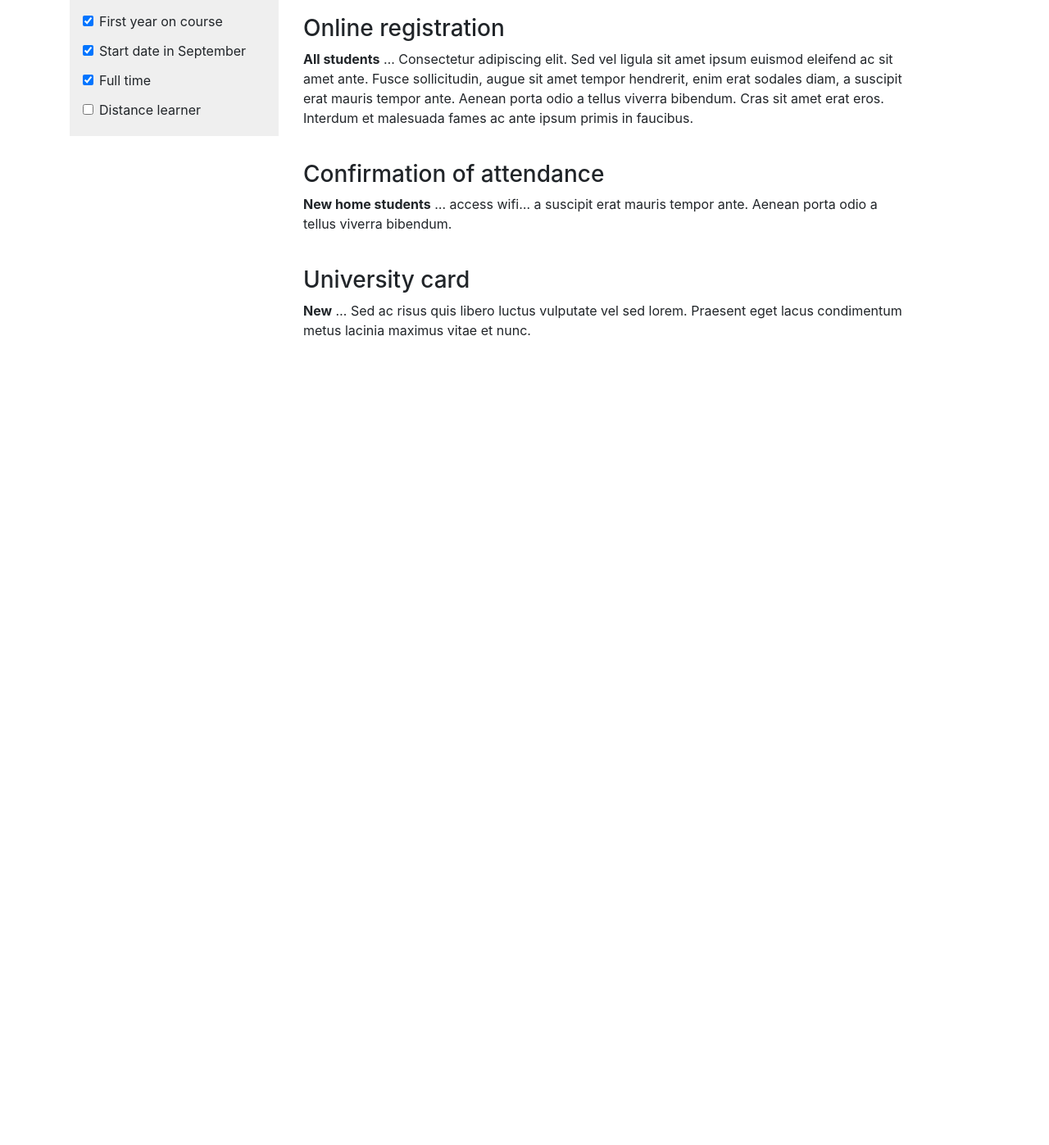
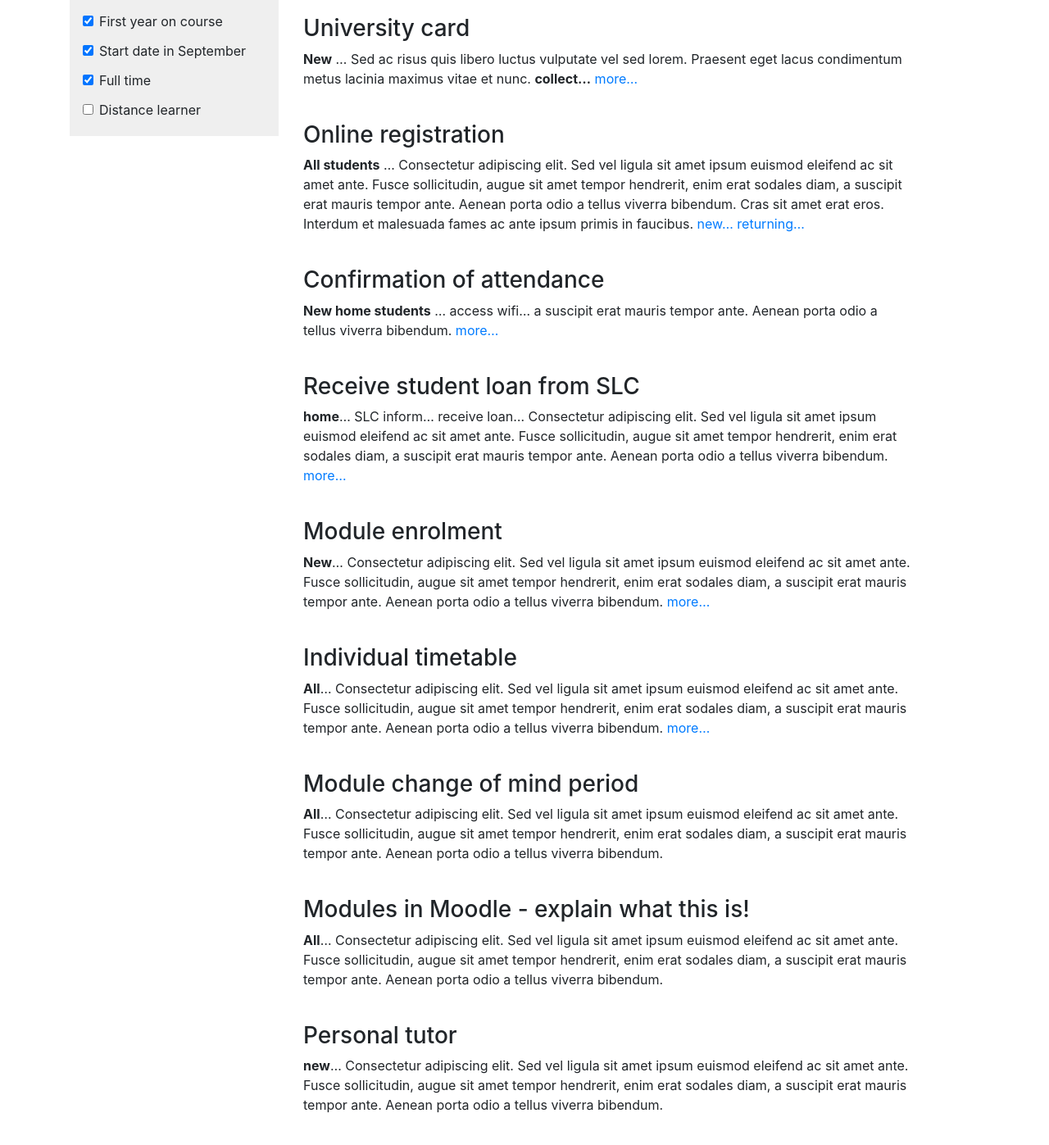
Before and after one commit to drmikeuk/eacit, a Jekyll site: the page built from sos/wizard1.md, in a window 1280 px wide and 1400 px high, scrolled down 250 px. Shown: the top 1397 px of the window at 82% size. Built offline with Jekyll 4.4.1, drawn with Linux system fonts in a browser that asks for light colours; before the commit the page ends 900 px from its top, so only the background shows below that.

Commit message:
add links

```diff
--- a/_includes/sossteps.md
+++ b/_includes/sossteps.md
@@ -20,42 +20,110 @@ campus                                        <i class="fas fa-university"></i>
 <div class="stage eu  new returner  stdstart nonstdstart  fulltime parttime  distance campus" markdown="1">
 ### EU citizens
 **Settled status**... Aenean porta odio a tellus viverra bibendum. Cras sit amet erat eros. Interdum et malesuada fames ac ante ipsum primis in faucibus.
+
 </div>
 
 
 <div class="stage  home eu international  new  stdstart nonstdstart  fulltime parttime  distance campus" markdown="1">
 ### IT account
 **New students**... Consectetur adipiscing elit. Sed vel ligula sit amet ipsum euismod eleifend ac sit amet ante. Fusce sollicitudin, augue sit amet tempor hendrerit, enim erat sodales diam, a suscipit erat mauris tempor ante. Aenean porta odio a tellus viverra bibendum.
+[more...](https://www.nottingham.ac.uk/dts/accounts-and-access/it-account-and-password/student-it-account.aspx)
+</div>
 
+
+<div class="stage  home eu international  new  stdstart nonstdstart  fulltime parttime  distance campus" markdown="1">
+### University card
+**New** ... Sed ac risus quis libero luctus vulputate vel sed lorem. Praesent eget lacus condimentum metus lacinia maximus vitae et nunc. **collect...**
+[more...](https://www.nottingham.ac.uk/studentservices/services/university-card.aspx)
 </div>
 
 
 <div class="stage  home eu international  new returner  stdstart nonstdstart  fulltime parttime  distance campus" markdown="1">
 ### Online registration
 **All students** ... Consectetur adipiscing elit. Sed vel ligula sit amet ipsum euismod eleifend ac sit amet ante. Fusce sollicitudin, augue sit amet tempor hendrerit, enim erat sodales diam, a suscipit erat mauris tempor ante. Aenean porta odio a tellus viverra bibendum. Cras sit amet erat eros. Interdum et malesuada fames ac ante ipsum primis in faucibus.
+[new...](https://www.nottingham.ac.uk/studentservices/servicedetails/registration/online-registration-for-new-students.aspx)
+[returning...](https://www.nottingham.ac.uk/studentservices/servicedetails/registration/online-registration-for-returning-students.aspx)
 </div>
 
+
+<div class="stage  home   new  stdstart nonstdstart  fulltime parttime  distance campus" markdown="1">
+### Confirmation of attendance
+**New home students** ... access wifi... a suscipit erat mauris tempor ante. Aenean porta odio a tellus viverra bibendum.
+[more...](https://www.nottingham.ac.uk/studentservices/servicedetails/registration/attendance-confirmation.aspx)
+</div>
+
+<div class="stage  eu  new  stdstart nonstdstart  fulltime parttime  distance campus" markdown="1">
+### Confirmation of attendance
+**New eu students** ... settlement form... access wifi... a suscipit erat mauris tempor ante. Aenean porta odio a tellus viverra bibendum.
+[more...](https://www.nottingham.ac.uk/studentservices/servicedetails/registration/attendance-confirmation.aspx)
+</div>
 
 <div class="stage  international  new  stdstart  fulltime parttime  distance campus" markdown="1">
 ### Confirmation of attendance
 **New international students, standard start** ... Consectetur adipiscing elit. Sed vel ligula sit amet ipsum euismod eleifend ac sit amet ante. Fusce sollicitudin, augue sit amet tempor hendrerit, enim erat sodales diam, a suscipit erat mauris tempor ante. Aenean porta odio a tellus viverra bibendum
+[more...](https://www.nottingham.ac.uk/studentservices/servicedetails/registration/attendance-confirmation.aspx)
 </div>
 
 <div class="stage  international  new  nonstdstart  fulltime parttime  distance campus" markdown="1">
 ### Confirmation of attendance
 New international students <b>NON</b>-standard start ... Consectetur adipiscing elit. Sed vel ligula sit amet ipsum euismod eleifend ac sit amet ante. Fusce sollicitudin, augue sit amet tempor hendrerit, enim erat sodales diam, a suscipit erat mauris tempor ante. Aenean porta odio a tellus viverra bibendum.
+[more...](https://www.nottingham.ac.uk/studentservices/servicedetails/registration/attendance-confirmation.aspx)
 </div>
 
-<div class="stage  home eu  new  stdstart nonstdstart  fulltime parttime  distance campus" markdown="1">
-### Confirmation of attendance
-**New home students** ... access wifi... a suscipit erat mauris tempor ante. Aenean porta odio a tellus viverra bibendum.
+<div class="stage  international  new  stdstart  fulltime parttime  distance campus" markdown="1">
+### BRP and Police registration
+**New international students** ... Consectetur adipiscing elit. Sed vel ligula sit amet ipsum euismod eleifend ac sit amet ante. Fusce sollicitudin, augue sit amet tempor hendrerit, enim erat sodales diam, a suscipit erat mauris tempor ante. Aenean porta odio a tellus viverra bibendum
+
+[brp...](https://www.nottingham.ac.uk/studywithus/international-applicants/visa-help/student-route/brp.aspx)
+[police reg...](https://www.nottingham.ac.uk/studywithus/international-applicants/visa-help/student-route/responsibilities.aspx)
+</div>
+
+
+
+<div class="stage  home  new returner  stdstart nonstdstart  fulltime parttime  distance campus" markdown="1">
+### Receive student loan from SLC
+**home**... SLC inform... receive loan... Consectetur adipiscing elit. Sed vel ligula sit amet ipsum euismod eleifend ac sit amet ante. Fusce sollicitudin, augue sit amet tempor hendrerit, enim erat sodales diam, a suscipit erat mauris tempor ante. Aenean porta odio a tellus viverra bibendum.
+[more...](https://www.nottingham.ac.uk/studentservices/support/financialsupport/studentfunding/index.aspx)
+</div>
+
+
+
+
+
+<div class="stage  home eu international  new   stdstart nonstdstart  fulltime parttime  distance campus" markdown="1">
+### Module enrolment
+**New**... Consectetur adipiscing elit. Sed vel ligula sit amet ipsum euismod eleifend ac sit amet ante. Fusce sollicitudin, augue sit amet tempor hendrerit, enim erat sodales diam, a suscipit erat mauris tempor ante. Aenean porta odio a tellus viverra bibendum.
+[more...](https://www.nottingham.ac.uk/studentservices/services/module-enrolment.aspx)
+
+</div>
+
+
+<div class="stage  home eu international  new returner  stdstart nonstdstart  fulltime parttime  distance campus" markdown="1">
+### Individual timetable
+**All**... Consectetur adipiscing elit. Sed vel ligula sit amet ipsum euismod eleifend ac sit amet ante. Fusce sollicitudin, augue sit amet tempor hendrerit, enim erat sodales diam, a suscipit erat mauris tempor ante. Aenean porta odio a tellus viverra bibendum.
+[more...](https://www.nottingham.ac.uk/studentservices/servicedetails/timetabling/view-web-and-app-timetables.aspx)
+</div>
+
+
+<div class="stage  home eu international  new returner  stdstart nonstdstart  fulltime parttime  distance campus" markdown="1">
+### Module change of mind period
+**All**... Consectetur adipiscing elit. Sed vel ligula sit amet ipsum euismod eleifend ac sit amet ante. Fusce sollicitudin, augue sit amet tempor hendrerit, enim erat sodales diam, a suscipit erat mauris tempor ante. Aenean porta odio a tellus viverra bibendum.
+
+</div>
+
+
+<div class="stage  home eu international  new returner  stdstart nonstdstart  fulltime parttime  distance campus" markdown="1">
+### Modules in Moodle - explain what this is!
+**All**... Consectetur adipiscing elit. Sed vel ligula sit amet ipsum euismod eleifend ac sit amet ante. Fusce sollicitudin, augue sit amet tempor hendrerit, enim erat sodales diam, a suscipit erat mauris tempor ante. Aenean porta odio a tellus viverra bibendum.
 </div>
 
 
 <div class="stage  home eu international  new  stdstart nonstdstart  fulltime parttime  distance campus" markdown="1">
-### University card
-**New** ... Sed ac risus quis libero luctus vulputate vel sed lorem. Praesent eget lacus condimentum metus lacinia maximus vitae et nunc.
+### Personal tutor
+**new**... Consectetur adipiscing elit. Sed vel ligula sit amet ipsum euismod eleifend ac sit amet ante. Fusce sollicitudin, augue sit amet tempor hendrerit, enim erat sodales diam, a suscipit erat mauris tempor ante. Aenean porta odio a tellus viverra bibendum.
+
 </div>
+
 
 
 
@@ -71,3 +139,12 @@ Extra notes re **distance** ... Consectetur adipiscing elit. Sed vel ligula sit
 ### Fusce sollicitudin
 Extra notes re **part time** ... Fusce semper diam sapien, et placerat sapien luctus vel. Integer quis aliquam sapien. Cras ut enim mauris. Fusce sollicitudin, augue sit amet tempor hendrerit, enim erat sodales diam, a suscipit erat mauris tempor ante. Aenean porta odio a tellus viverra bibendum. Cras sit amet erat eros. Interdum et malesuada fames ac ante ipsum primis in faucibus.
 </div>
+
+
+
+<!-- template...
+<div class="stage  home eu international  new returner  stdstart nonstdstart  fulltime parttime  distance campus" markdown="1">
+### all the users...
+**xxx**... Consectetur adipiscing elit. Sed vel ligula sit amet ipsum euismod eleifend ac sit amet ante. Fusce sollicitudin, augue sit amet tempor hendrerit, enim erat sodales diam, a suscipit erat mauris tempor ante. Aenean porta odio a tellus viverra bibendum.
+</div>
+-->
```
